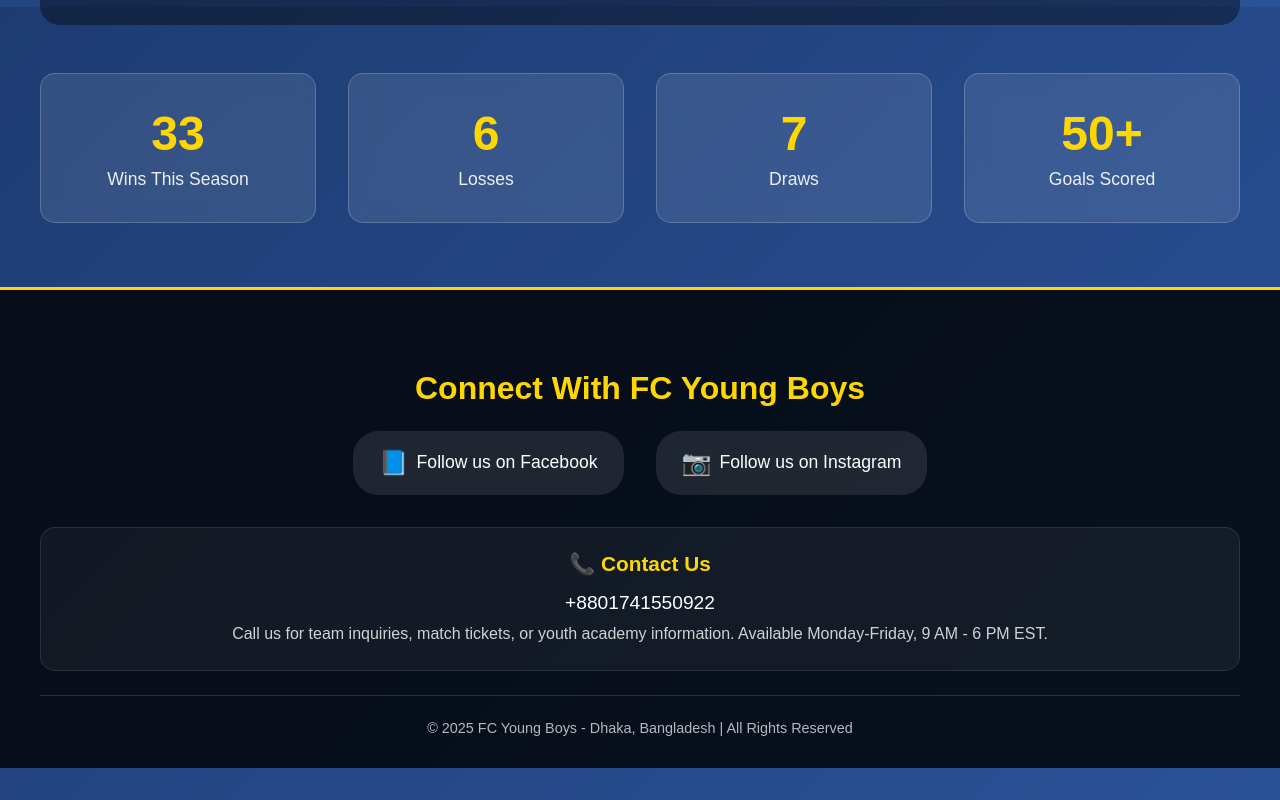
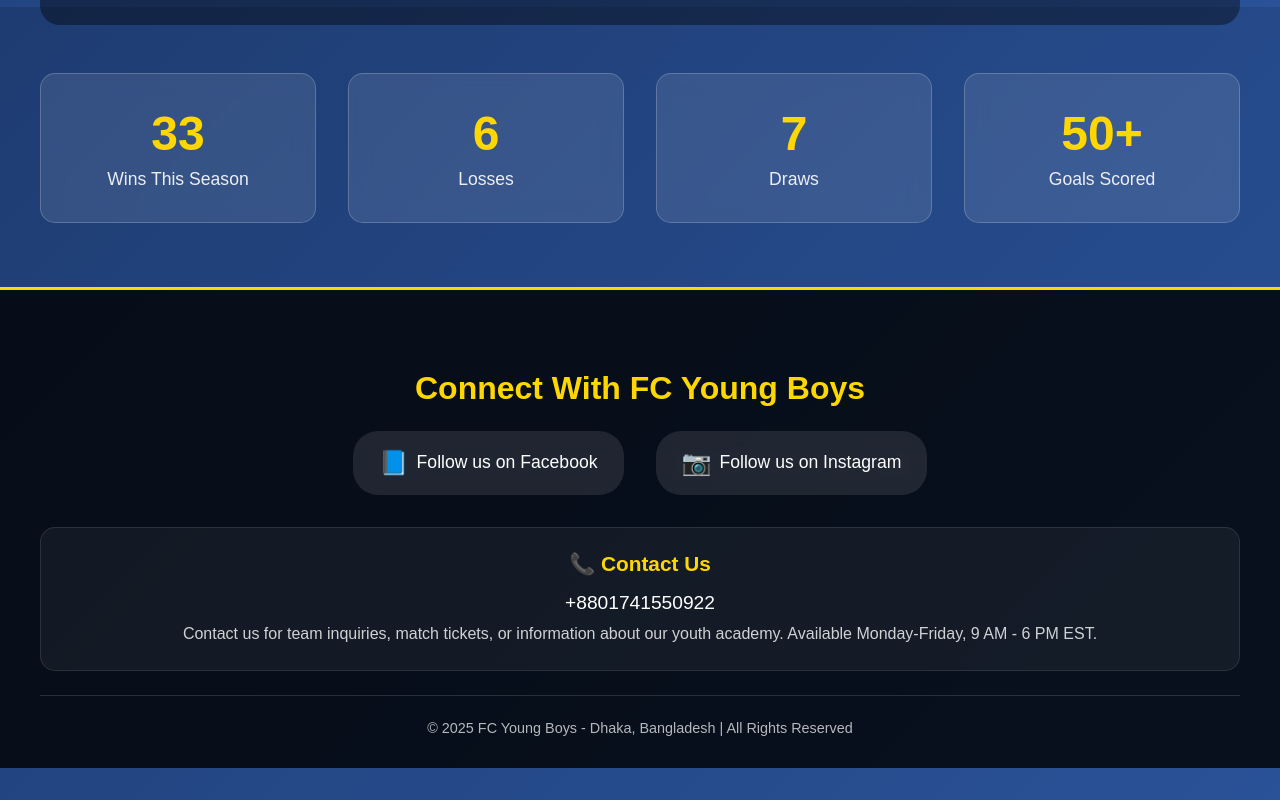
Before and after one commit to minhaz10messi-sudo/minhaz10messi-sudo.github.io, a plain HTML site: page index.html in a window 1280 px wide. Shown: the part 793-1593 px from the top of the page. Drawn offline with Linux system fonts and the light colour scheme.

Commit message:
Update index.html

```diff
--- a/index.html
+++ b/index.html
@@ -858,7 +858,7 @@
                     <div class="contact-title">📞 Contact Us</div>
                     <div class="phone-number">+8801741550922</div>
                     <div class="contact-description">
-                        Call us for team inquiries, match tickets, or youth academy information.
+                        Contact us for team inquiries, match tickets, or information about our youth academy.
                         Available Monday-Friday, 9 AM - 6 PM EST.
                     </div>
                 </div>
@@ -1018,7 +1018,7 @@
                 </div>
 
                 <!-- Midfielders -->
-                <div class="player-card midfielder" onclick="showPlayerProfile('Mohim Chowdhury', 'Midfielder', 'player9.jpg', '8', '26', 'Goals', 'Assists', 'Alex Liu is our creative playmaker with exceptional vision and passing ability. His ability to find space and create chances makes him the heart of our midfield.')">
+                <div class="player-card midfielder" onclick="showPlayerProfile('Mohim Chowdhury', 'Midfielder', 'image/IMG_3220.JPG', '8', '28', 'Goals', 'Assists', 'Alex Liu is our creative playmaker with exceptional vision and passing ability. His ability to find space and create chances makes him the heart of our midfield.')">
                     <img src="image/IMG_3220.JPG" alt="Mohim Chowdhury" class="player-photo" onerror="this.style.display='none'; this.nextElementSibling.style.display='flex';">
                     <div class="player-photo-placeholder" style="display: none;">Photo</div>
                     <div class="player-name">Mohim Chowdhury</div>
@@ -1155,7 +1155,7 @@
                 </div>
 
                 <!-- Strikers -->
-                <div class="player-card striker" onclick="showPlayerProfile('Labibe', 'Striker', 'image/IMG_3107.JPG', '18', '7', 'Goals', 'Assists', 'Marcus Johnson is our top scorer and team captain. A clinical finisher with excellent positioning and leadership qualities. His experience and goal-scoring ability make him our most dangerous attacking threat.')">
+                <div class="player-card striker" onclick="showPlayerProfile('Labibe', 'Striker', 'image/IMG_3107.JPG', '5', '7', 'Goals', 'Assists', 'Marcus Johnson is our top scorer and team captain. A clinical finisher with excellent positioning and leadership qualities. His experience and goal-scoring ability make him our most dangerous attacking threat.')">
                     <img src="image/IMG_3107.JPG" alt="Labibe" class="player-photo" onerror="this.style.display='none'; this.nextElementSibling.style.display='flex';">
                     <div class="player-photo-placeholder" style="display: none;">Photo</div>
                     <div class="player-name">Labibe</div>
@@ -1240,7 +1240,7 @@
                     </div>
                 </div>
 
-                <div class="player-card striker" onclick="showPlayerProfile('Tamim', 'Striker', 'image/IMG_3322.JPG', '6', '2', 'Goals', 'Assists', 'Noah Williams is a young striker with tremendous potential. His pace and direct running style make him an exciting prospect for the future of our attack.')">
+                <div class="player-card striker" onclick="showPlayerProfile('Tamim', 'Striker', 'image/IMG_3322.JPG', '21', '2', 'Goals', 'Assists', 'Noah Williams is a young striker with tremendous potential. His pace and direct running style make him an exciting prospect for the future of our attack.')">
                     <img src="image/IMG_3322.JPG" alt="Tamim" class="player-photo" onerror="this.style.display='none'; this.nextElementSibling.style.display='flex';">
                     <div class="player-photo-placeholder" style="display: none;">Photo</div>
                     <div class="player-name">Tamim</div>
@@ -1314,7 +1314,7 @@
                     <div class="contact-title">📞 Contact Us</div>
                     <div class="phone-number">+8801741550922</div>
                     <div class="contact-description">
-                        Call us for team inquiries, match tickets, or youth academy information.
+                        Contact us for team inquiries, match tickets, or information about our youth academy.
                         Available Monday-Friday, 9 AM - 6 PM EST.
                     </div>
                 </div>
@@ -1429,7 +1429,7 @@
                     <div class="contact-title">📞 Contact Us</div>
                     <div class="phone-number">+8801741550922</div>
                     <div class="contact-description">
-                        Call us for team inquiries, match tickets, or youth academy information.
+                        Contact us for team inquiries, match tickets, or information about our youth academy.
                         Available Monday-Friday, 9 AM - 6 PM EST.
                     </div>
                 </div>
@@ -1618,7 +1618,7 @@
                     <div class="contact-title">📞 Contact Us</div>
                     <div class="phone-number">+8801741550922</div>
                     <div class="contact-description">
-                        Call us for team inquiries, match tickets, or youth academy information.
+                        Contact us for team inquiries, match tickets, or information about our youth academy.
                         Available Monday-Friday, 9 AM - 6 PM EST.
                     </div>
                 </div>
@@ -1698,7 +1698,7 @@
                     <div class="contact-title">📞 Contact Us</div>
                     <div class="phone-number">+8801741550922</div>
                     <div class="contact-description">
-                        Call us for team inquiries, match tickets, or youth academy information.
+                        Contact us for team inquiries, match tickets, or information about our youth academy.
                         Available Monday-Friday, 9 AM - 6 PM EST.
                     </div>
                 </div>
```
